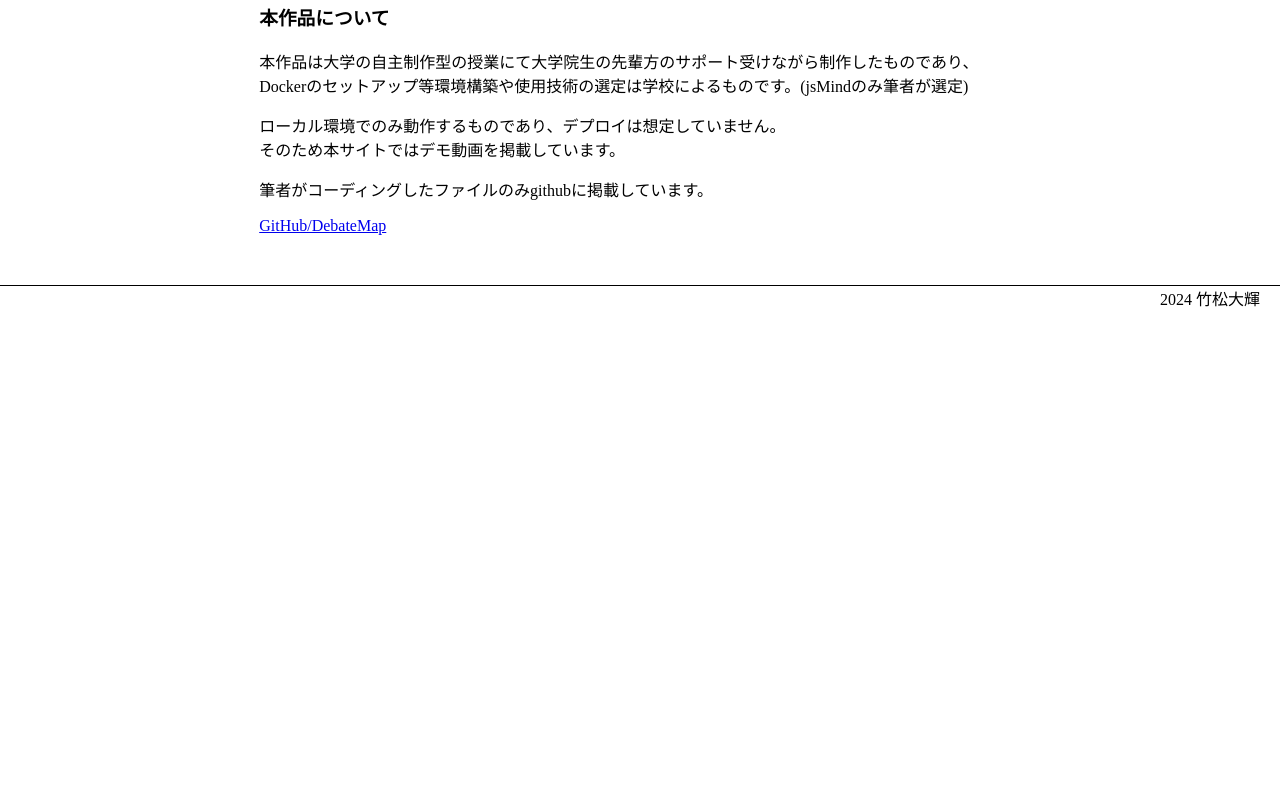
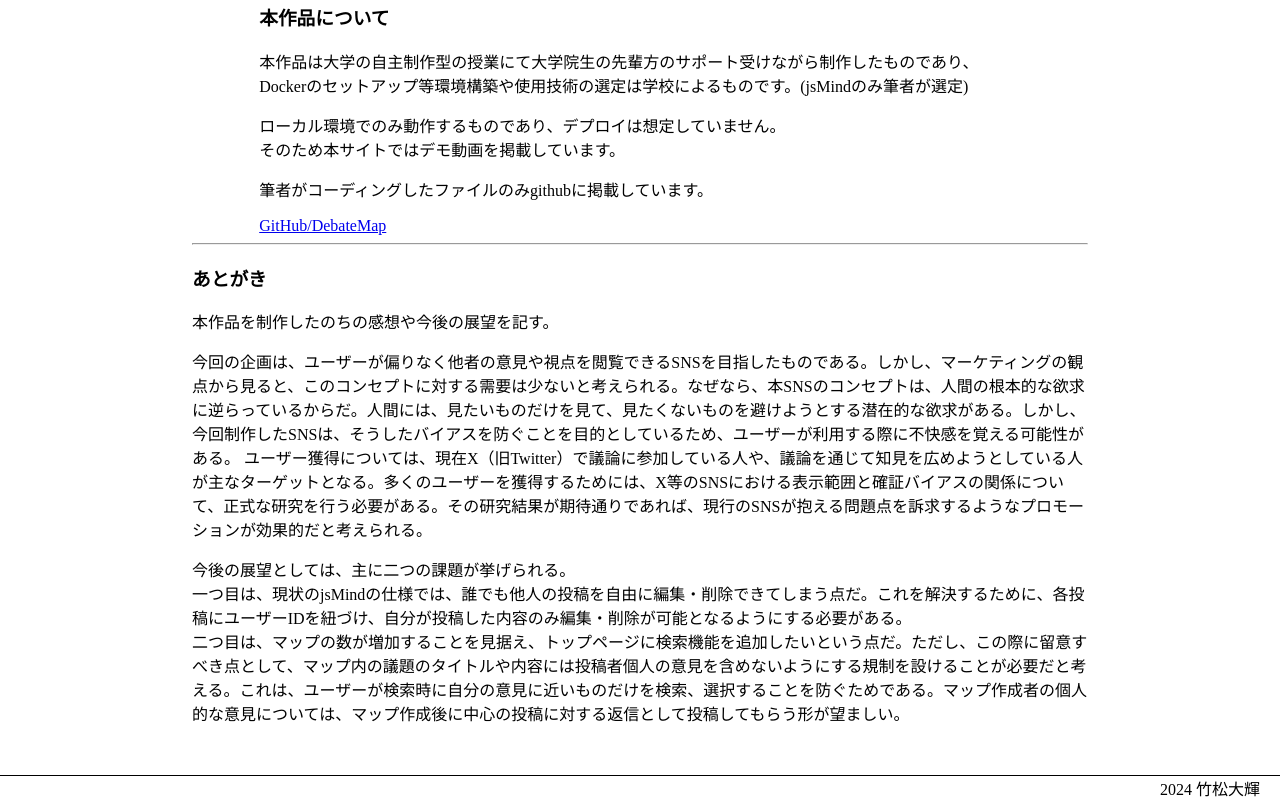
Before and after one commit to daiki-trnsk/DebateMap-intro, a plain HTML site: page index.html in a window 1280 px wide. Shown: the part 3598-4404 px from the top of the page. Before the commit the page ends 3914 px from the top, so only its background shows below. Drawn offline with Linux system fonts and the light colour scheme.

Commit message:
Update index.html

```diff
--- a/index.html
+++ b/index.html
@@ -129,6 +129,22 @@
                     <p>筆者がコーディングしたファイルのみgithubに掲載しています。</p>
                     <a href="https://github.com/daiki-trnsk/DebateMap">GitHub/DebateMap</a>
                 </div>
+                <hr>
+            </div>
+            <div class="postscript">
+                <h3>あとがき</h3>
+                <p>本作品を制作したのちの感想や今後の展望を記す。</p>
+                <p>
+                    今回の企画は、ユーザーが偏りなく他者の意見や視点を閲覧できるSNSを目指したものである。しかし、マーケティングの観点から見ると、このコンセプトに対する需要は少ないと考えられる。なぜなら、本SNSのコンセプトは、人間の根本的な欲求に逆らっているからだ。人間には、見たいものだけを見て、見たくないものを避けようとする潜在的な欲求がある。しかし、今回制作したSNSは、そうしたバイアスを防ぐことを目的としているため、ユーザーが利用する際に不快感を覚える可能性がある。
+                    ユーザー獲得については、現在X（旧Twitter）で議論に参加している人や、議論を通じて知見を広めようとしている人が主なターゲットとなる。多くのユーザーを獲得するためには、X等のSNSにおける表示範囲と確証バイアスの関係について、正式な研究を行う必要がある。その研究結果が期待通りであれば、現行のSNSが抱える問題点を訴求するようなプロモーションが効果的だと考えられる。
+                </p>
+                <p>
+                    今後の展望としては、主に二つの課題が挙げられる。
+                    <br>
+                    一つ目は、現状のjsMindの仕様では、誰でも他人の投稿を自由に編集・削除できてしまう点だ。これを解決するために、各投稿にユーザーIDを紐づけ、自分が投稿した内容のみ編集・削除が可能となるようにする必要がある。
+                    <br>
+                    二つ目は、マップの数が増加することを見据え、トップページに検索機能を追加したいという点だ。ただし、この際に留意すべき点として、マップ内の議題のタイトルや内容には投稿者個人の意見を含めないようにする規制を設けることが必要だと考える。これは、ユーザーが検索時に自分の意見に近いものだけを検索、選択することを防ぐためである。マップ作成者の個人的な意見については、マップ作成後に中心の投稿に対する返信として投稿してもらう形が望ましい。
+                </p>
             </div>
         </div>
     </div>
```
